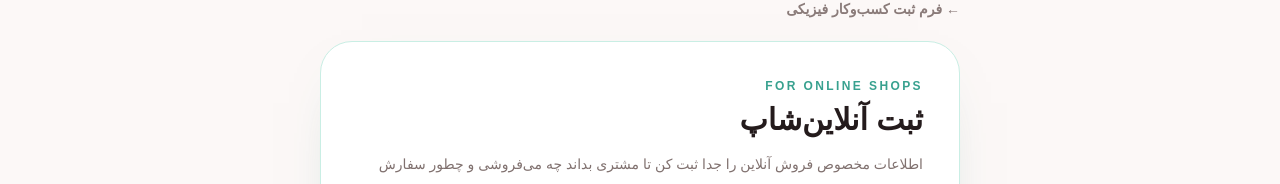
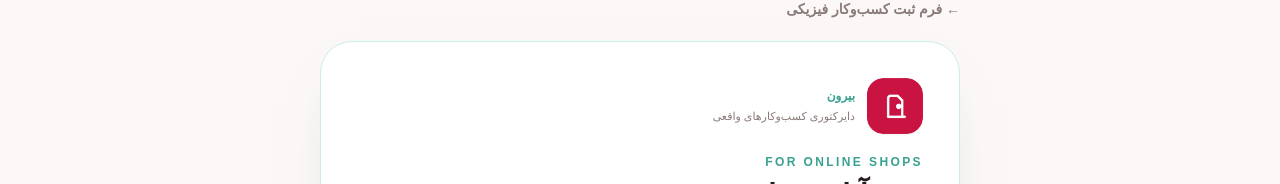
Before and after one commit to 0xmahshid/beeroon, a Next.js app: page /register-online-shop in a window 1280 px wide. Shown: the part 124-308 px from the top of the page. Built offline with nearby package versions, Linux system fonts and the light colour scheme; no server answers; the database is empty; a small style sheet from the web is missing.

Commit message:
Add Beeroon branding to online shop registration

```diff
--- a/app/register-online-shop/page.tsx
+++ b/app/register-online-shop/page.tsx
@@ -115,7 +115,7 @@ export default function RegisterOnlineShop() {
     <div className="mx-auto max-w-2xl px-4 py-10 sm:py-14">
       <Link href="/register-business" className="text-sm font-bold text-[#8a7b79] hover:text-[#ed0b55]">← فرم ثبت کسب‌وکار فیزیکی</Link>
       <div className="mt-5 rounded-[2rem] border border-[#c9eee4] bg-white p-6 shadow-[0_20px_60px_-42px_rgba(40,124,104,0.55)] sm:p-9">
-        <p className="text-xs font-black tracking-[0.2em] text-[#38a18f]">FOR ONLINE SHOPS</p>
+        <div className="mb-5 flex items-center gap-3"><img src="/beeroon-logo.png" alt="نشان بیرون" className="h-14 w-14 rounded-2xl object-cover shadow-sm" /><div><p className="text-xs font-black text-[#38a18f]">بیرون</p><p className="mt-1 text-[11px] text-[#8a7b79]">دایرکتوری کسب‌وکارهای واقعی</p></div></div><p className="text-xs font-black tracking-[0.2em] text-[#38a18f]">FOR ONLINE SHOPS</p>
         <h1 className="mt-2 text-2xl font-black text-[#241b1c] sm:text-3xl">ثبت آنلاین‌شاپ</h1>
         <p className="mt-3 text-sm leading-7 text-[#80716f]">اطلاعات مخصوص فروش آنلاین را جدا ثبت کن تا مشتری بداند چه می‌فروشی و چطور سفارش می‌گیرد.</p>
         <div className="mt-5 rounded-2xl border border-[#ead9a9] bg-[#fffaf0] px-4 py-3.5">
```
